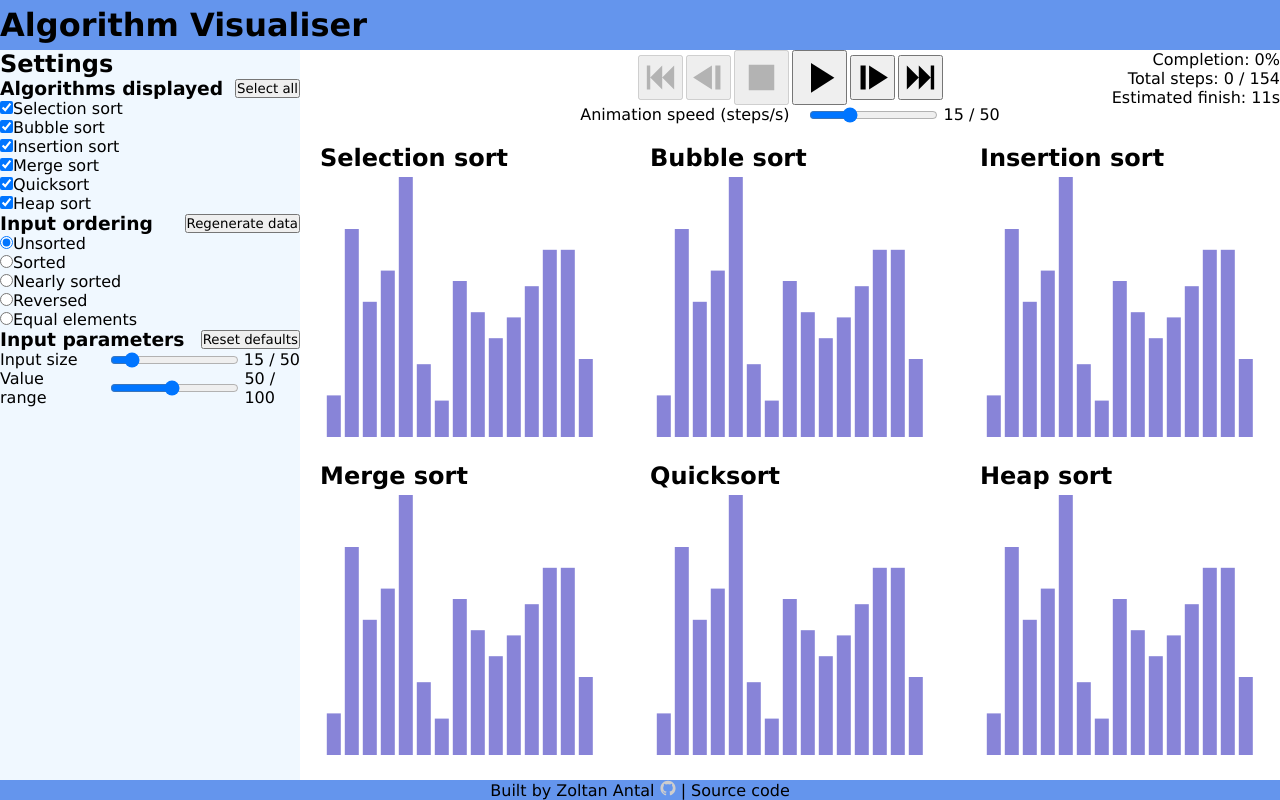
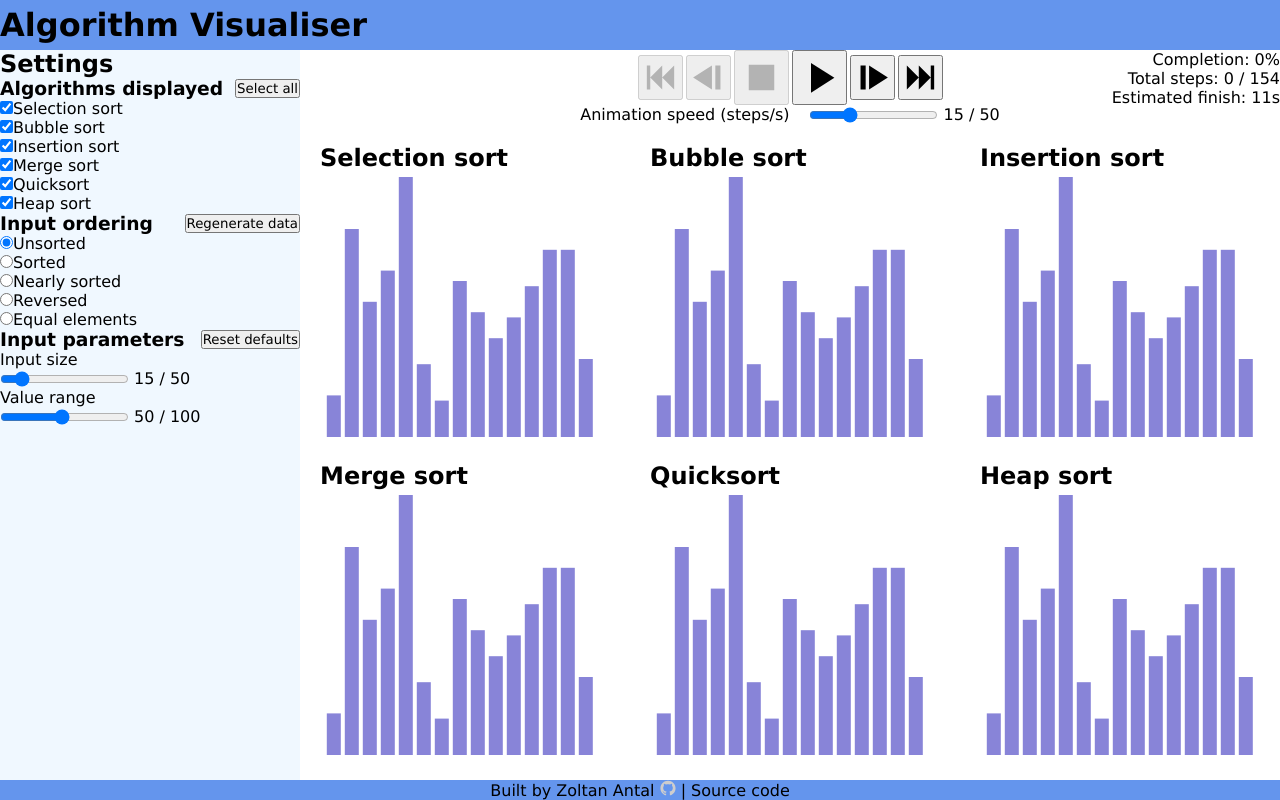
Before and after one commit to zoltan-antal/algorithm-visualiser, a React (Vite) app: page / in a window 1280 px wide. Built offline with nearby package versions, Linux system fonts and the light colour scheme.

Commit message:
Change arrangement of sliders

```diff
--- a/src/components/Aside/index.css
+++ b/src/components/Aside/index.css
@@ -23,7 +23,20 @@ aside {
       display: flex;
       flex-direction: column;
       justify-content: flex-start;
-      align-items: stretch;
+      align-items: flex-start;
+
+      .slider {
+        flex-direction: column;
+        align-items: stretch;
+        gap: 0;
+
+        .display {
+          input {
+            flex-grow: 1;
+          }
+        }
+
+      }
     }
   }
 }
--- a/src/components/Main/VisualisationControls.css
+++ b/src/components/Main/VisualisationControls.css
@@ -42,6 +42,18 @@
         }
       }
     }
+
+    .slider {
+      /* align-self: stretch; */
+
+      .display {
+        flex-grow: 1;
+
+        input {
+          flex-grow: 1;
+        }
+      }
+    }
   }
 
   .info {
--- a/src/components/Slider/index.css
+++ b/src/components/Slider/index.css
@@ -5,7 +5,7 @@
   align-items: center;
   gap: 20px;
 
-  div {
+  .display {
     display: flex;
     flex-direction: row;
     justify-content: flex-end;
--- a/src/components/Slider/index.tsx
+++ b/src/components/Slider/index.tsx
@@ -23,8 +23,8 @@ const Slider = ({
 }: SliderProps) => {
   return (
     <div className="slider">
-      <p>{label}</p>
-      <div>
+      <p className="title">{label}</p>
+      <div className="display">
         <input
           type="range"
           min={min}
```
